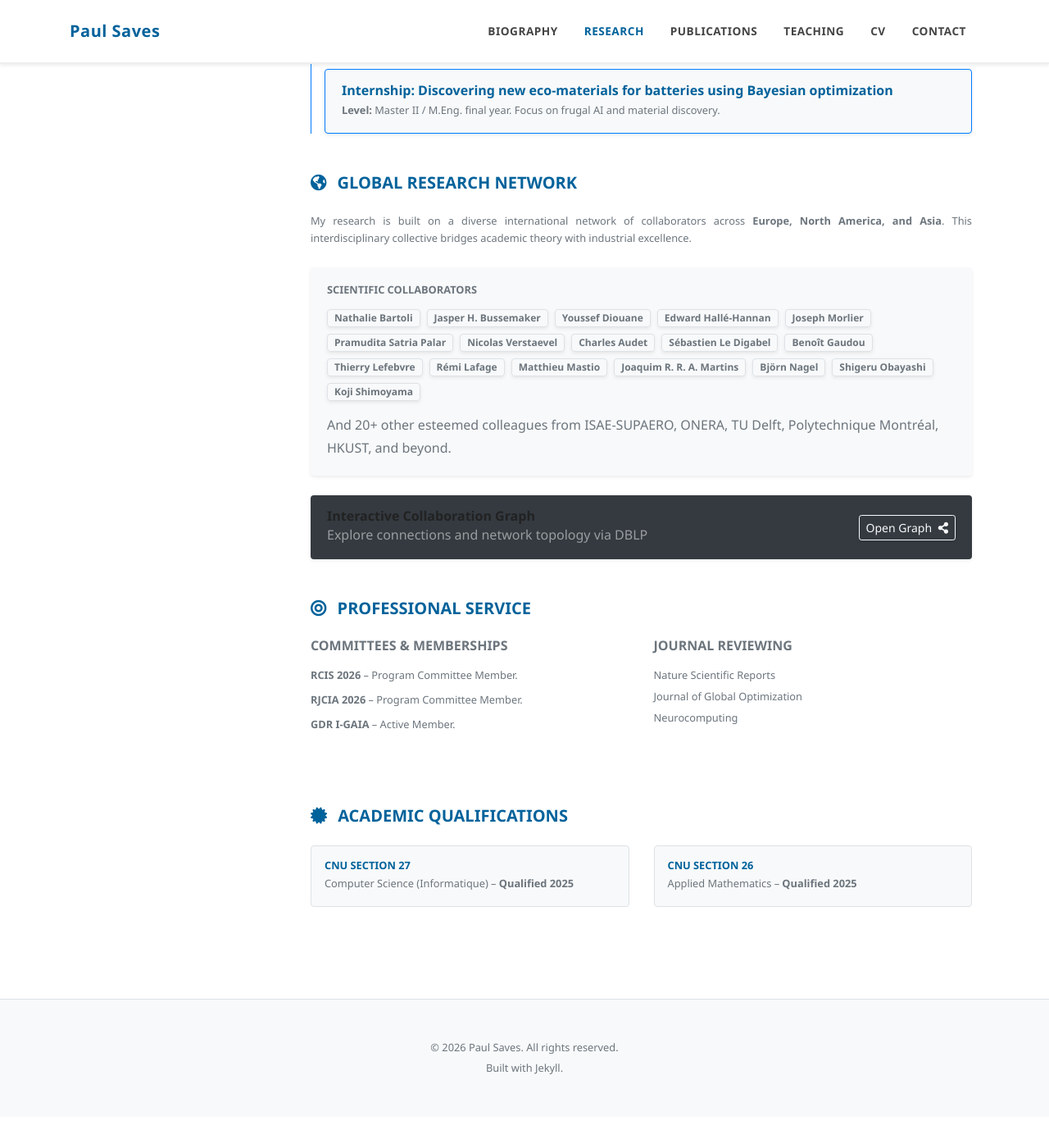
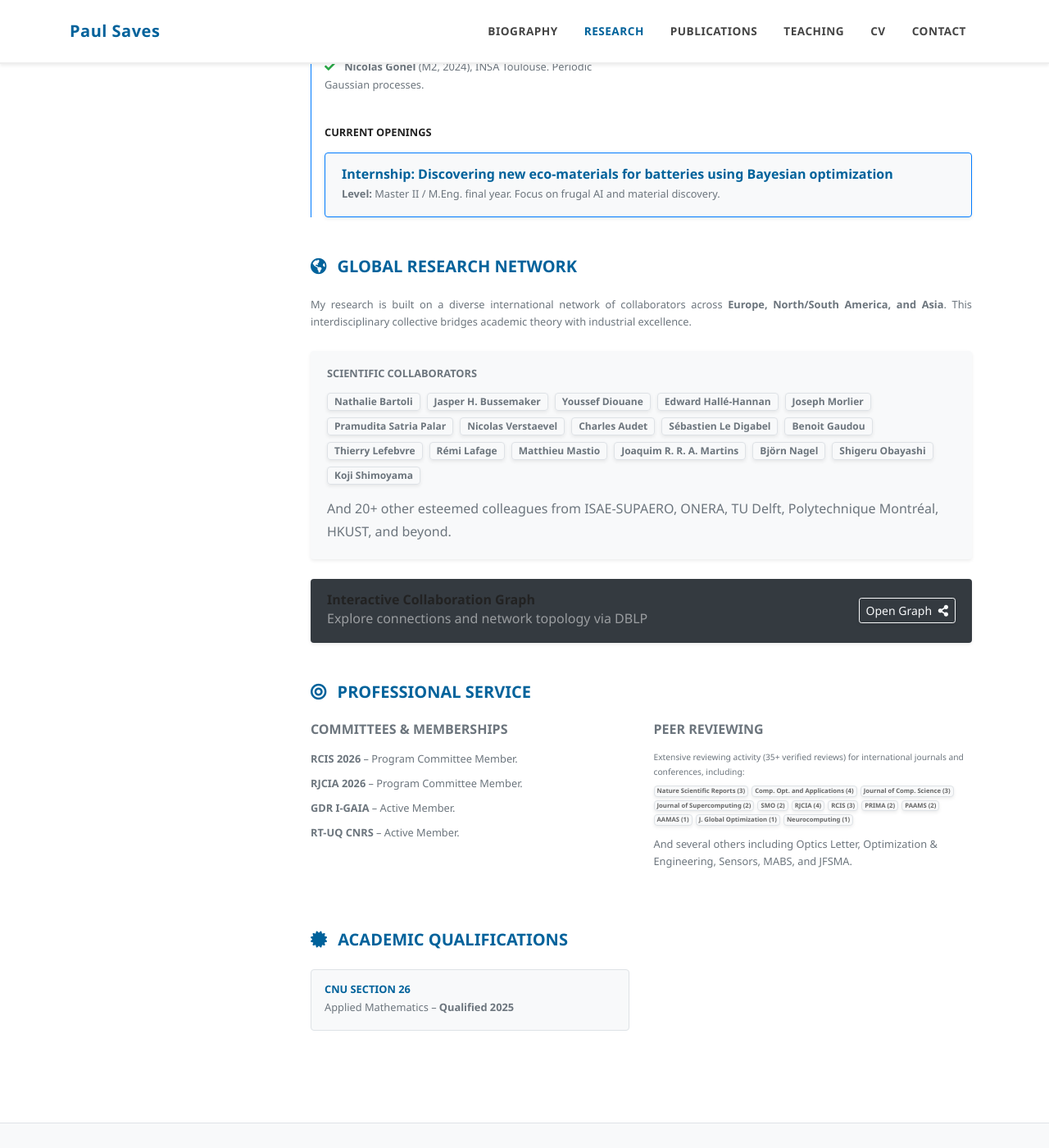
Before and after one commit to Paul-Saves/Paul-Saves.github.io, a Jekyll site: the page built from research.md, in a window 1280 px wide and 1400 px high, scrolled down 2065 px. Shown: the whole window at 82% size. Built offline with Jekyll 4.4.1, drawn with Linux system fonts in a browser that asks for light colours; a style sheet for code colours, icons or effects is not loaded; before the commit the page ends 3427 px from its top, so only the background shows below that; some of the changed text lies outside the part shown.

Commit message:
fix research

```diff
--- a/research.md
+++ b/research.md
@@ -83,9 +83,14 @@ title: Research
       <div class="pl-3 border-left border-primary">
         <h3 class="h6 font-weight-bold mb-3 small text-uppercase">Formal Ph.D. Supervision</h3>
         <ul class="list-unstyled small mb-4">
-          <li class="mb-2"><i class="fas fa-user-graduate text-muted mr-2"></i> <strong>Gaston Plat</strong> (2025 - Present), Ph.D. in Applied Mathematics, ONERA / ISAE-SUPAERO. <em>Official Supervisor</em>.</li>
-          <li class="mb-2"><i class="fas fa-user-graduate text-muted mr-2"></i> <strong>Open Position</strong> (Recruiting), Ph.D. in Computer Science (ED MITT). "Uncertainty quantification and machine learning for agent-based systems for climate risk."</li>
+          <li class="mb-2"><i class="fas fa-user-graduate text-muted mr-2"></i> <strong>Gaston Plat</strong> (2025 - Present), Ph.D. in Applied Mathematics, ONERA / ISAE-SUPAERO, "Frugal AI for HPC climate impact". <em>Official Supervisor</em>.</li>
         </ul>
+        <h3 class="h6 font-weight-bold mt-4 mb-3 small text-uppercase">Current Openings</h3>
+        <div class="card border-primary bg-light shadow-sm mb-4">
+          <div class="card-body py-3">
+            <h4 class="h6 font-weight-bold mb-1 text-primary">Ph.D. in Statistics (British Council). "Uncertainty quantification and machine learning for agent-based systems for climate risk."</h4>
+          </div>
+        </div>
 
         <h3 class="h6 font-weight-bold mb-3 small text-uppercase">Informal Ph.D. Co-Supervision & Support</h3>
         <ul class="list-unstyled small mb-4 text-secondary">
@@ -127,7 +132,7 @@ title: Research
     <section id="network" class="mb-5">
       <h2 class="h5 font-weight-bold mb-4 text-primary text-uppercase"><i class="fas fa-globe-americas mr-2"></i> Global Research Network</h2>
       <p class="small text-justify text-secondary mb-4">
-        My research is built on a diverse international network of collaborators across <strong>Europe, North America, and Asia</strong>. This interdisciplinary collective bridges academic theory with industrial excellence.
+        My research is built on a diverse international network of collaborators across <strong>Europe, North/South America, and Asia</strong>. This interdisciplinary collective bridges academic theory with industrial excellence.
       </p>
 
       <div class="card border-0 bg-light shadow-sm mb-4">
@@ -143,7 +148,7 @@ title: Research
             <span class="badge badge-white border text-secondary px-2 py-1 shadow-sm">Nicolas Verstaevel</span>
             <span class="badge badge-white border text-secondary px-2 py-1 shadow-sm">Charles Audet</span>
             <span class="badge badge-white border text-secondary px-2 py-1 shadow-sm">Sébastien Le Digabel</span>
-            <span class="badge badge-white border text-secondary px-2 py-1 shadow-sm">Benoît Gaudou</span>
+            <span class="badge badge-white border text-secondary px-2 py-1 shadow-sm">Benoit Gaudou</span>
             <span class="badge badge-white border text-secondary px-2 py-1 shadow-sm">Thierry Lefebvre</span>
             <span class="badge badge-white border text-secondary px-2 py-1 shadow-sm">Rémi Lafage</span>
             <span class="badge badge-white border text-secondary px-2 py-1 shadow-sm">Matthieu Mastio</span>
@@ -177,15 +182,27 @@ title: Research
             <li class="mb-2"><strong>RCIS 2026</strong> – Program Committee Member.</li>
             <li class="mb-2"><strong>RJCIA 2026</strong> – Program Committee Member.</li>
             <li class="mb-2"><strong>GDR I-GAIA</strong> – Active Member.</li>
+            <li class="mb-2"><strong>RT-UQ CNRS</strong> – Active Member.</li>
           </ul>
         </div>
         <div class="col-md-6 mb-4">
-          <h3 class="h6 font-weight-bold mb-3 text-uppercase text-muted">Journal Reviewing</h3>
-          <ul class="list-unstyled text-secondary">
-            <li class="mb-1">Nature Scientific Reports</li>
-            <li class="mb-1">Journal of Global Optimization</li>
-            <li class="mb-1">Neurocomputing</li>
-          </ul>
+          <h3 class="h6 font-weight-bold mb-3 text-uppercase text-muted">Peer Reviewing</h3>
+          <p class="small text-secondary mb-2">Extensive reviewing activity (35+ verified reviews) for international journals and conferences, including:</p>
+          <div class="d-flex flex-wrap small">
+            <span class="badge badge-light border mr-1 mb-1 shadow-sm">Nature Scientific Reports (3)</span>
+            <span class="badge badge-light border mr-1 mb-1 shadow-sm">Comp. Opt. and Applications (4)</span>
+            <span class="badge badge-light border mr-1 mb-1 shadow-sm">Journal of Comp. Science (3)</span>
+            <span class="badge badge-light border mr-1 mb-1 shadow-sm">Journal of Supercomputing (2)</span>
+            <span class="badge badge-light border mr-1 mb-1 shadow-sm">SMO (2)</span>
+            <span class="badge badge-light border mr-1 mb-1 shadow-sm">RJCIA (4)</span>
+            <span class="badge badge-light border mr-1 mb-1 shadow-sm">RCIS (3)</span>
+            <span class="badge badge-light border mr-1 mb-1 shadow-sm">PRIMA (2)</span>
+            <span class="badge badge-light border mr-1 mb-1 shadow-sm">PAAMS (2)</span>
+            <span class="badge badge-light border mr-1 mb-1 shadow-sm">AAMAS (1)</span>
+            <span class="badge badge-light border mr-1 mb-1 shadow-sm">J. Global Optimization (1)</span>
+            <span class="badge badge-light border mr-1 mb-1 shadow-sm">Neurocomputing (1)</span>
+          </div>
+          <p class="x-small text-muted mt-2 mb-0 italic">And several others including Optics Letter, Optimization & Engineering, Sensors, MABS, and JFSMA.</p>
         </div>
       </div>
     </section>
@@ -196,12 +213,6 @@ title: Research
       <div class="row">
         <div class="col-md-6">
           <div class="p-3 bg-light rounded border mb-3">
-            <h3 class="h6 font-weight-bold mb-1 small text-uppercase text-primary">CNU Section 27</h3>
-            <p class="small text-muted mb-0">Computer Science (Informatique) – <strong>Qualified 2025</strong></p>
-          </div>
-        </div>
-        <div class="col-md-6">
-          <div class="p-3 bg-light rounded border mb-3">
             <h3 class="h6 font-weight-bold mb-1 small text-uppercase text-primary">CNU Section 26</h3>
             <p class="small text-muted mb-0">Applied Mathematics – <strong>Qualified 2025</strong></p>
           </div>
```
